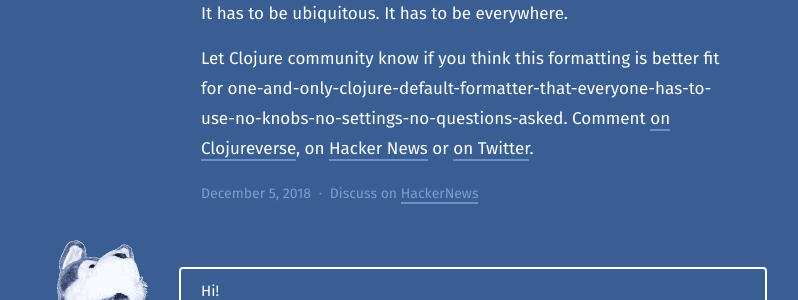
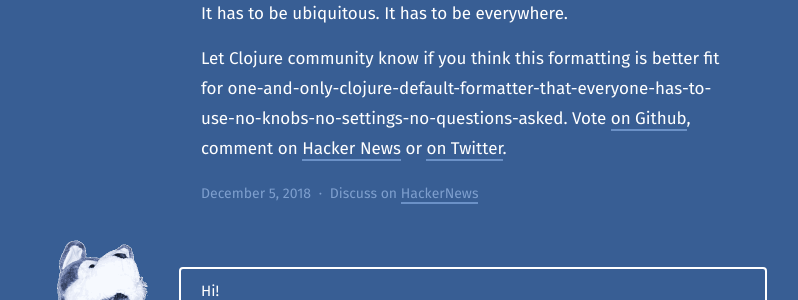
Before and after one commit to tonsky/tonsky.github.io, a Jekyll site: the page built from _posts/2018-12-05-clojurefmt.md, in a window 1280 px wide and 900 px high, scrolled down 5850 px. Shown: the part 431-731 px from the top of the window, without its empty margins (168-966 px from the left). Built offline with Jekyll 4.4.1, drawn with Linux system fonts in a browser that asks for light colours.

Commit message:
linked github

```diff
--- a/_posts/2018-12-05-clojurefmt.md
+++ b/_posts/2018-12-05-clojurefmt.md
@@ -172,4 +172,4 @@ As Robert Griesemer put it in [his slides](https://talks.golang.org/2015/gofmt-e
 
 The point of such formatter is not to produce a style that everybody would love. This is probably impossible. The point is to enforce a style that will free people from arguing and making style decisions *at all*. To accomplish it, it doesn’t need to be smart, or pretty, or sophisticated. It has to be ubiquitous. It has to be everywhere.
 
-Let Clojure community know if you think this formatting is better fit for one-and-only-clojure-default-formatter-that-everyone-has-to-use-no-knobs-no-settings-no-questions-asked. Comment [on Clojureverse](https://clojureverse.org/t/clj-commons-building-a-formatter-like-gofmt-for-clojure/3240), on [Hacker News](https://news.ycombinator.com/item?id=18620309) or [on Twitter](https://twitter.com/nikitonsky/status/1070654163288276993).
+Let Clojure community know if you think this formatting is better fit for one-and-only-clojure-default-formatter-that-everyone-has-to-use-no-knobs-no-settings-no-questions-asked. Vote [on Github](https://github.com/clj-commons/formatter/issues/9#issuecomment-445528667), comment on [Hacker News](https://news.ycombinator.com/item?id=18620309) or [on Twitter](https://twitter.com/nikitonsky/status/1070654163288276993).
```
